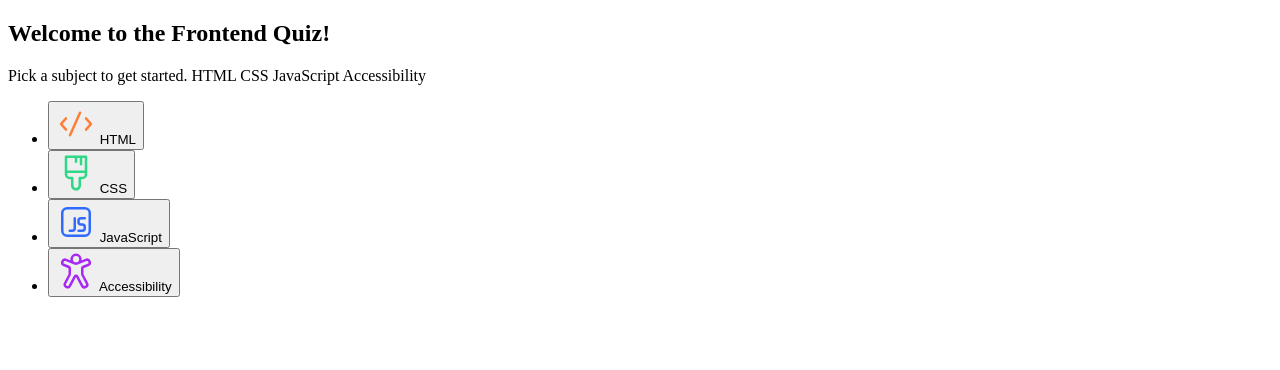
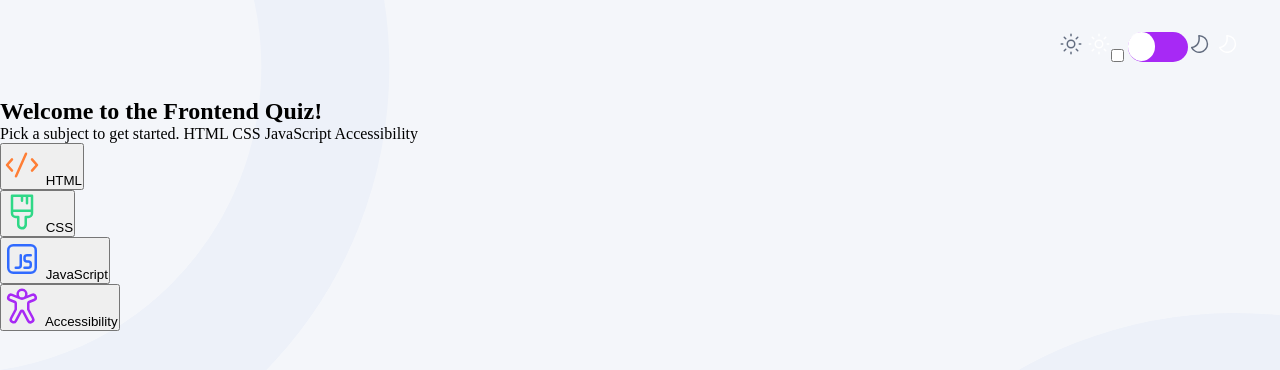
Before and after one commit to Jayfx24/FM-quiz-app, a website built with webpack: page src/template.html in a window 1280 px wide. Built offline with nearby package versions, Linux system fonts and the light colour scheme.

Commit message:
feat(style): add bg image for various screen sizes

```diff
--- a/src/style.css
+++ b/src/style.css
@@ -14,7 +14,6 @@
     --blue-900: hsl(216, 25%, 25%);
 
     --blue-50: hsl(225, 100%, 96%);
-    --blue-100: hsl(220, 50%, 95%);
     --blue-300: hsl(216, 47%, 78%);
     --blue-500: hsl(223, 100%, 59%);
 
@@ -58,12 +57,118 @@
 
 
 
+    --bg-img: url('./assets/images/pattern-background-desktop-light.svg');
+    --overlay-clr: var(--grey-50);
+    --blue-100: hsl(220, 50%, 95%);
 }
 
-*{
 
+
+* {
+    margin: 0;
+    padding: 0;
+    box-sizing: border-box;
 }
+
+
+
+html,
+body {
+    height: 100%;
+}
+
+body {
+    background: var(--overlay-clr);
+    position: relative;
+}
+
+body.dark {
+    --overlay-clr: var(--blue-900);
+}
+
+
+body::before {
+    content: "";
+    position: absolute;
+    inset: 0;
+    background-image: var(--bg-img);
+    background-repeat: no-repeat;
+    background-size: cover;
+    pointer-events: none;
+    z-index: -1;
+}
+
+
+header{
+    width: 100%;
+    display: flex;
+    justify-content: space-between;
+}
+
+.container{
+    max-width: 1200px;
+    margin-inline: auto;
+    padding-block:  2rem;
+}
+
+
+.toggle-mode{
+    display: flex;
+}
+
+.toggle{
+    display: inline-block;
+    width: 60px;
+    height: 30px;
+    background-color: var(--purple-600);
+    border-radius: 30px;
+    cursor: pointer;
+    position: relative;
+    /* padding-block: 0.2rem; */
+}
+
+
+
+.toggle::before{
+    content: '';
+    position: absolute;
+    width: 45%;
+    height: 95%;
+    border-radius: 50%;
+    background-color: white;
+}
+
 
 .hide {
     display: none;
 }
+
+
+
+
+
+
+
+@media (max-width : 1023px) {
+
+    .root.light {
+        --bg-img: url('./assets/images/pattern-background-tablet-light.svg')
+    }
+
+    .root.dark {
+        --bg-img: url('./assets/images/pattern-background-tablet-dark.svg')
+    }
+
+}
+
+@media (max-width : 767px) {
+
+    .root.light {
+        --bg-img: url('./assets/images/pattern-background-mobile-light.svg')
+    }
+
+    .root.dark {
+        --bg-img: url('./assets/images/pattern-background-mobile-dark.svg')
+    }
+
+}
--- a/src/template.html
+++ b/src/template.html
@@ -14,14 +14,39 @@
     <title>Frontend Mentor | Frontend quiz app</title>
   </head>
   <body>
-    <header>
+    <header class="container">
       <!-- toggle mode switch -->
       <div class="title-container">
         <div class="title__icon"></div>
         <div class="title__type"></div>
       </div>
 
-      <div class="toggle-mode"></div>
+      <div class="toggle-mode">
+        <div class="sun">
+          <img
+            src="./assets/images/icon-sun-dark.svg"
+            alt="light mode (dark)"
+          />
+          <img
+            src="./assets/images/icon-sun-light.svg"
+            alt="light mode (light)"
+          />
+        </div>
+        <div class="toggle-slide" >
+          <input type="checkbox" id="mode-toggle" />
+          <label for="mode-toggle" class="toggle"></label>
+        </div>
+        <div class="moon">
+          <img
+            src="./assets/images/icon-moon-dark.svg"
+            alt="dark mode (dark)"
+          />
+          <img
+            src="./assets/images/icon-moon-light.svg"
+            alt="dark mode (light)"
+          />
+        </div>
+      </div>
     </header>
 
     <main>
@@ -65,7 +90,7 @@
                   src="assets/images/icon-js.svg"
                   alt="JavaScript"
                 />
-                <span class="quiz-categories__label" >JavaScript</span>
+                <span class="quiz-categories__label">JavaScript</span>
               </button>
             </li>
             <li class="quiz-categories__item">
@@ -85,10 +110,5 @@
       <section class="quiz"></section>
     </main>
     <footer></footer>
-
-
-
-
-
   </body>
 </html>
```
